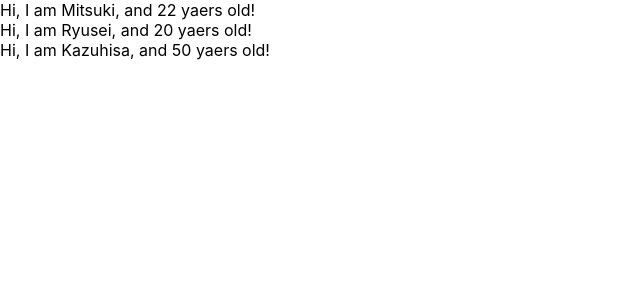
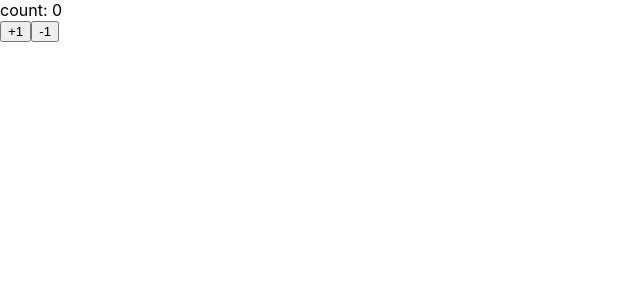
Before and after one commit to 3itsuki6uramoto/udemy-react-redux-crud-application, a React (Create React App) app: page / in a window 1280 px wide. Shown: the top 300 px of the page, without its empty margins (0-640 px from the left). Built offline with nearby package versions, Linux system fonts and the light colour scheme.

Commit message:
learn state of component

```diff
--- a/src/App.js
+++ b/src/App.js
@@ -1,33 +1,38 @@
-import PropTypes from'prop-types';
+import React, {Component} from 'react';
 
-function App() {
-  const profiles = [
-    {name:"Mitsuki",age:22},
-    {name:"Ryusei",age:20},
-    {name:"Kazuhisa",age:50}
-  ]
-  return (
-    <div>
-    {
-      profiles.map((profile, index) => {
-        return(<User name={profile.name} age={profile.age} key={index}/>)
+const App = () =>
+  (
+    <Counter>
 
-      })
-    }
-    </div>
+    </Counter>
   )
+
+
+class Counter extends Component{
+  constructor(props){
+    super(props)
+    console.log(this.state);
+    this.state = {count:0}
+  }
+
+  handlePlusButton = () => {
+    this.setState({count: this.state.count +1})
+  }
+
+  handleMinusButton = () =>{
+    this.setState({count: this.state.count -1})
+  }
+
+  render(){
+    return(
+      <React.Fragment>
+      <div>count: {this.state.count}</div>
+      <button onClick = {this.handlePlusButton}>+1</button>
+      <button onClick = {this.handleMinusButton}>-1</button>
+      </React.Fragment>
+    )
+  }
 }
 
-const User = (props) =>{
-  return(
-  <div>
-  Hi, I am {props.name}, and {props.age} yaers old!
-  </div>)
-}
-
-User.propTypes = {
-  name : PropTypes.string,
-  age : PropTypes.number.isRequired
-}
 
 export default App;
```
